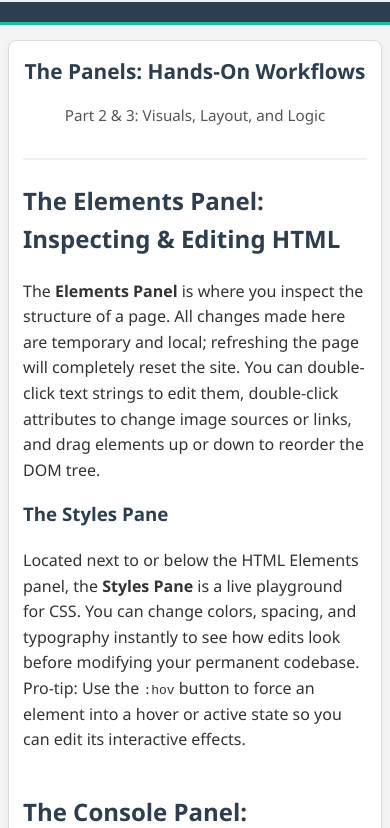
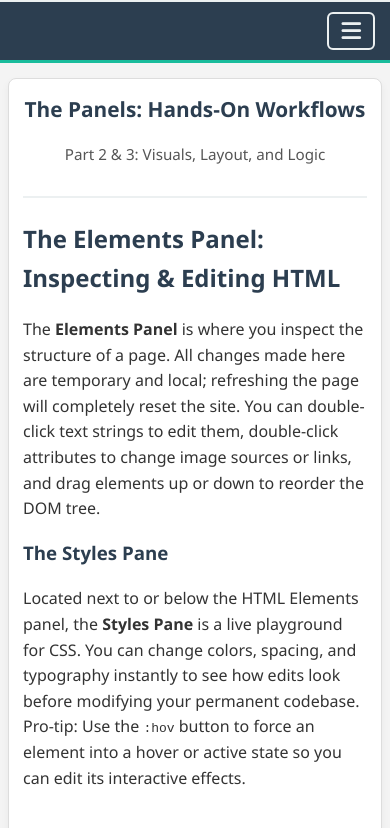
Before and after one commit to terrachristine/terrachristine, a plain HTML site: page devtools-panels.html in a window 390 px wide. Shown: the part 71-899 px from the top of the page. Drawn offline with Linux system fonts and the light colour scheme.

Commit message:
Implement mobile navigation toggle button
Added a hamburger toggle button for mobile navigation.

```diff
--- a/devtools-panels.html
+++ b/devtools-panels.html
@@ -15,8 +15,13 @@
         <h1>DevTools</h1>
     </header>
 
-    <!-- Main Navigation Menu -->
-    <nav class="main-nav">
+    <nav class="main-nav" id="mainNav">
+        <!-- Hamburger toggle button: only visible on mobile via CSS -->
+        <button class="menu-toggle-btn" id="menuToggle" aria-label="Toggle menu" aria-expanded="false">
+            <i class="fas fa-bars"></i>
+        </button>
+
+        <ul class="nav-links">
         <ul class="nav-links">
             <li><a href="index.html">Home</a></li>
             <li><a href="devtools-basics.html">The Basics</a></li>
```
